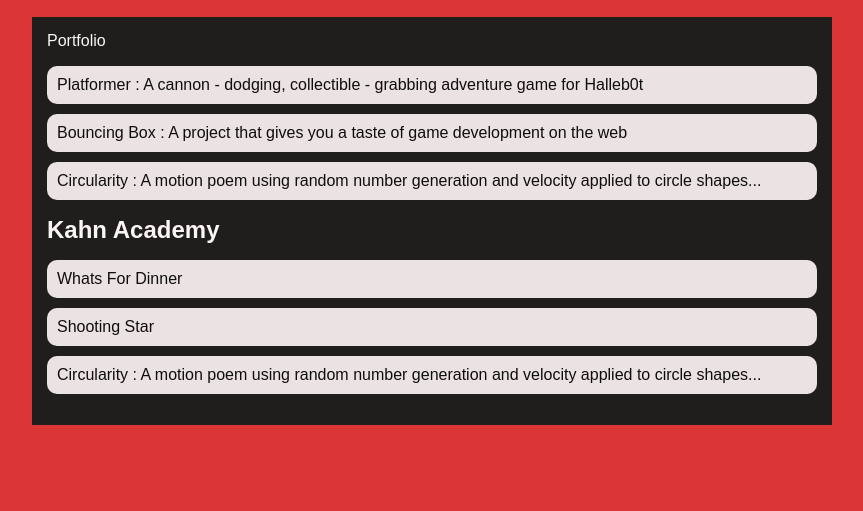
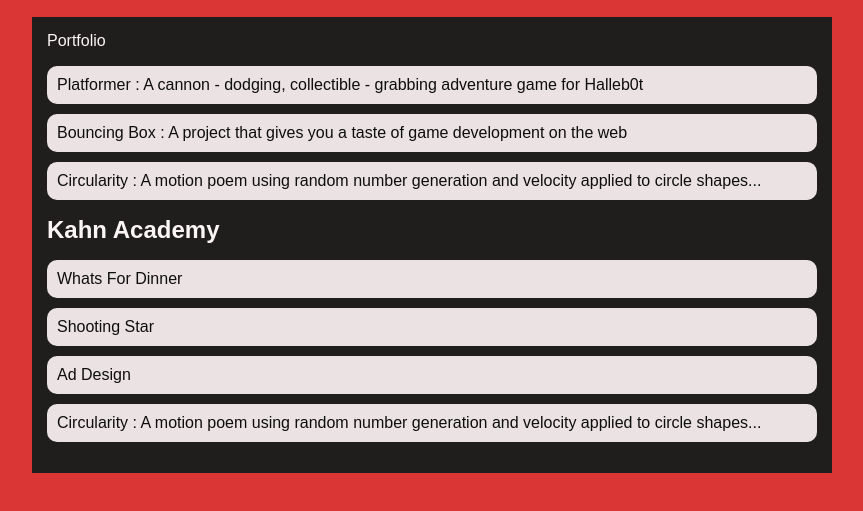
Before and after one commit to aaronforrestier/aaronforrestier.github.io, a plain HTML site: page portfolio.html in a window 1280 px wide. Shown: the part 91-602 px from the top of the page, without its empty margins (208-1071 px from the left). Drawn offline with Linux system fonts and the light colour scheme.

Commit message:
Finsished ad projec

```diff
--- a/portfolio.html
+++ b/portfolio.html
@@ -34,6 +34,7 @@
                 <ul id = "portfolio">
                 <li><a href= "https://www.khanacademy.org/computer-programming/spin-off-of-project-whats-for-dinner/5083114962206720"  >Whats For Dinner </a></li>
                 <li><a href="https://www.khanacademy.org/computer-programming/spin-off-of-project-shooting-star/4968605996072960" >Shooting Star </a></li>
+                <li><a href= "https://www.khanacademy.org/computer-programming/spin-off-of-project-ad-design/4563663010447360" >Ad Design</a></li>
                 <li><a href="projects/circularity/">Circularity : A motion poem using random number generation and velocity applied to circle shapes...</a></li>
                 </ul>
 
```
